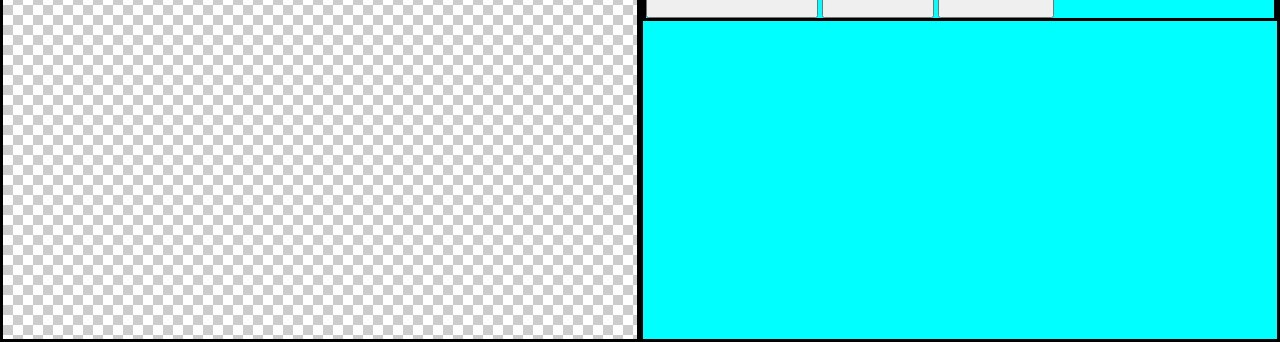
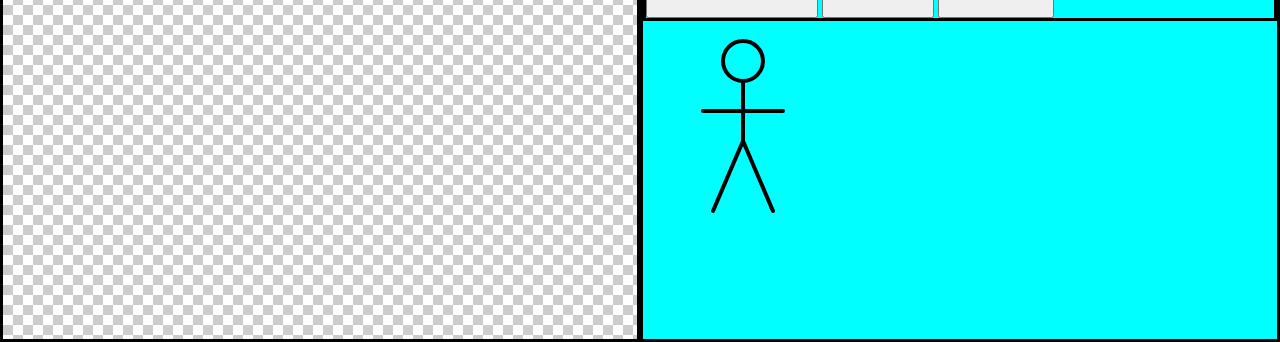
Before and after one commit to joksjdj/Scratch_skoleProsjekt, a plain HTML site: page code/codespace/iframe/iframe.html in a window 1280 px wide. Both pictures are taken after a click on the button "Figures". Shown: the part 458-800 px from the top of the page. Drawn offline with Linux system fonts and the light colour scheme.

Commit message:
readme and function

```diff
--- a/code/codespace/iframe/iframe.css
+++ b/code/codespace/iframe/iframe.css
@@ -48,3 +48,8 @@ textarea {
     box-sizing: border-box;
     border: solid black;
 }
+
+.presetsBody div {
+    border: solid black;
+    box-sizing: border-box;
+}
--- a/code/codespace/iframe/iframe.html
+++ b/code/codespace/iframe/iframe.html
@@ -5,6 +5,7 @@
     <meta name="viewport" content="width=device-width, initial-scale=1.0">
     <title>Document</title>
     <link rel="stylesheet" href="iframe.css">
+    <script src="iframe.js" defer></script>
 </head>
 <body>
     <div class="Halfcodespace">
@@ -18,7 +19,7 @@
                 <button>
                     <h1>Background</h1>
                 </button>
-                <button>
+                <button onclick="presetPages('figures')">
                     <h1>Figures</h1>
                 </button>
                 <button>
@@ -28,6 +29,8 @@
                     <img src="../../../images/cross.svg" alt="">
                 </button>
             </header>
+
+            <div id="presetsBody"></div>
         </div>
     </div>
 </body>
--- /dev/null
+++ b/code/codespace/iframe/iframe.js
@@ -0,0 +1,18 @@
+{
+    function presetPages(e) {
+        const presetsBody = document.getElementById("presetsBody");
+        presetsBody.querySelectorAll("div").forEach(div => div.remove());
+
+        const imageFiles = ["stickman.svg"];
+
+        imageFiles.forEach(file => {
+            const div = document.createElement("div");
+            presetsBody.appendChild(div);
+
+            const img = document.createElement("img");
+            img.src = `../../../public/images/${e}/${file}`;
+            div.appendChild(img);
+        });
+
+    }
+}
```
Also changed, not shown: README.md (added), public/images/figures/stickman.svg (added).
